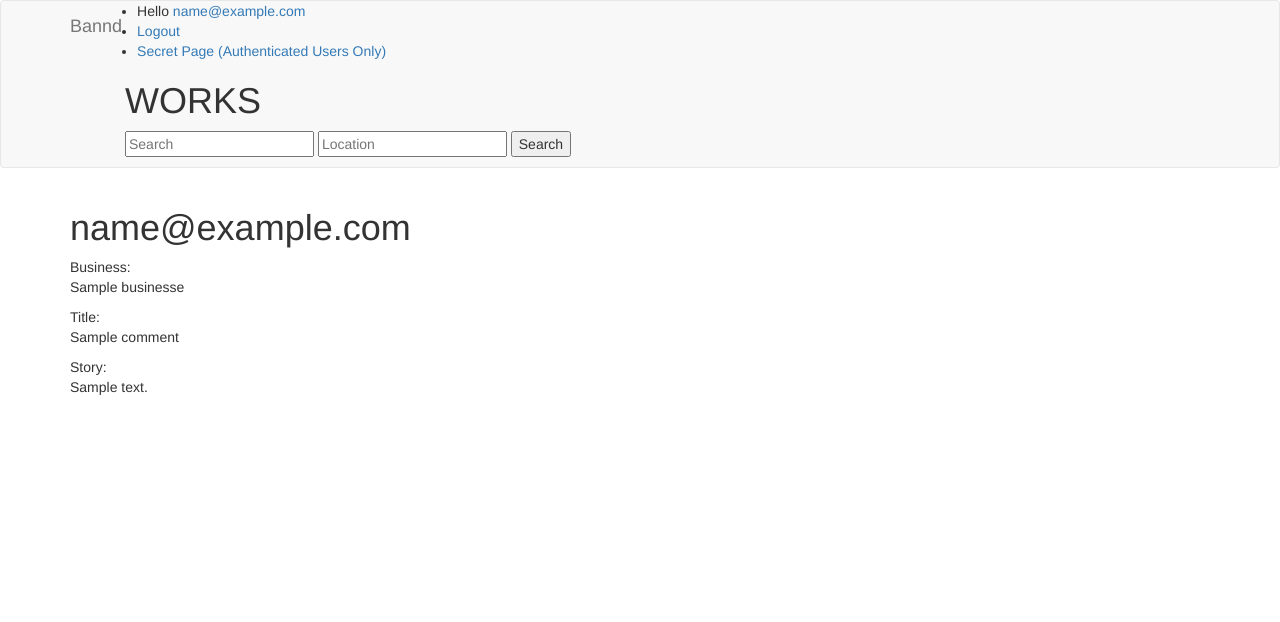
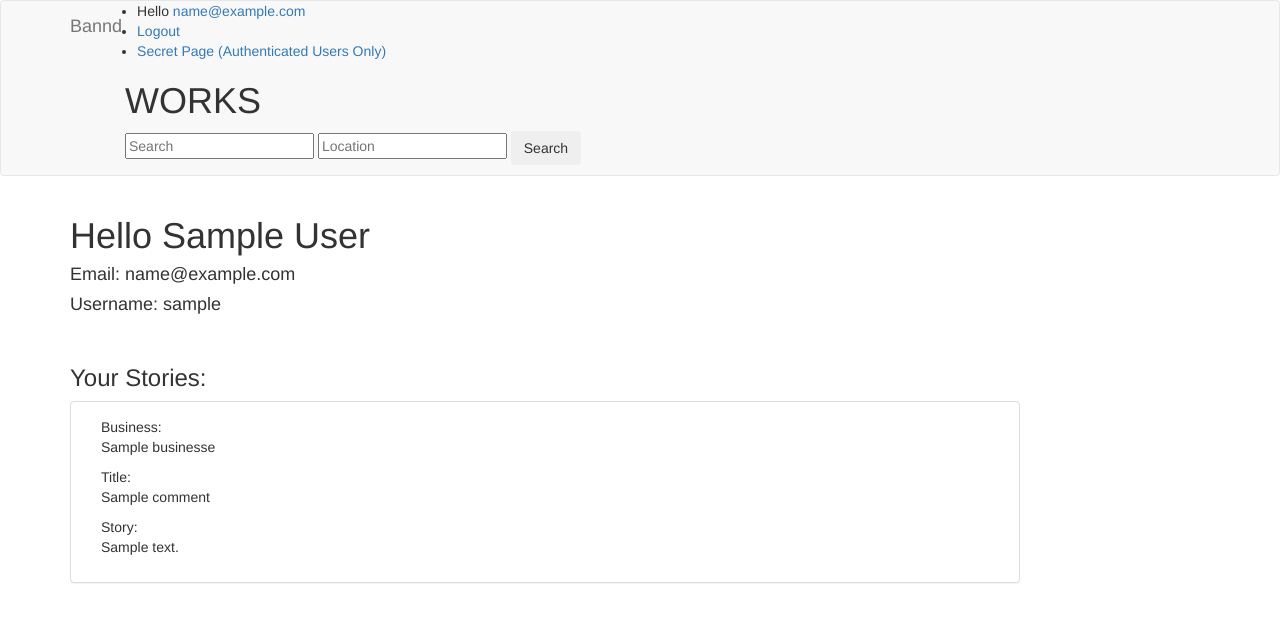
Before and after one commit to johndsykes86/Bannd, a Node server app: page /profile/600000000000000000000001 in a window 1280 px wide. Shown: the top 622 px of the page. Run offline with Node 20, Linux system fonts and the light colour scheme; a user stored in the database is signed in; tables that the repository leaves empty hold one stand-in row (values such as "Sample post"); some libraries are stand-ins or nearby versions.

Commit message:
show view and user view

```diff
--- a/config/passport.js
+++ b/config/passport.js
@@ -36,6 +36,7 @@ module.exports = function(passport){
           newUser.local.password = newUser.encrypt(password);
           newUser.firstName      = req.body.firstName
           newUser.lastName       = req.body.lastName
+          newUser.userName       = req.body.userName
 
 
 
--- a/config/routes.js
+++ b/config/routes.js
@@ -81,7 +81,10 @@ router.route('/show/:businessId')
       Business.findOne({yelpID: req.params.businessId}, (err, business) => {
         console.log(business);
         if(err) console.log(err);
-        res.render('show', {data: business})
+        User.find({}, (err, users)=> {
+          res.render('show', {data: business, users: users})
+        })
+
       })
 
     } else {
--- a/models/user.js
+++ b/models/user.js
@@ -6,8 +6,9 @@ var User = mongoose.Schema({
     email        : String,
     password     : String,
   },
-  firstName: String,
-  lastName: String,
+  firstName: {type: String, required: true},
+  lastName: {type: String, required: true},
+  userName: {type: String, required: true},
   comments: [{type: mongoose.Schema.Types.ObjectId, ref: 'Comment'}]
 });
 
--- a/views/authentication/signup.ejs
+++ b/views/authentication/signup.ejs
@@ -8,6 +8,11 @@
   <div class="form-group">
     <label for="email">Email</label>
     <input class="form-control" type="text" name="email" id="email">
+  </div>
+
+  <div class="form-group">
+    <label for="email">Username</label>
+    <input class="form-control" type="text" name="userName" id="userName">
   </div>
 
   <div class="form-group">
--- a/views/layout.ejs
+++ b/views/layout.ejs
@@ -32,7 +32,7 @@
               <form id="search-form">
                 <input type="text" placeholder="Search" id="search-text">
                 <input type="text" placeholder="Location" id="location-text">
-                <button type="submit" id="search-submit">Search</button>
+                <button class="btn" type="submit" id="search-submit">Search</button>
               </form>
 
             <% } else { %>
--- a/views/user.ejs
+++ b/views/user.ejs
@@ -1,6 +1,14 @@
-<h1><%= userData.local.email %></h1>
-<% for(i = 0; i < userData.comments.length; i ++) { %>
-Business: <p><%= userData.comments[i]._business.name %></p>
-Title: <p><%= userData.comments[i].title %></p>
-Story: <p><%= userData.comments[i].body %></p>
-<% } %>
+<h1>Hello <%= userData.firstName %> <%= userData.lastName %></h1>
+<h4>Email: <%= userData.local.email %></h4>
+<h4>Username: <%= userData.userName %></h4></br>
+
+<h3>Your Stories: </h3>
+  <% for(i = 0; i < userData.comments.length; i ++) { %>
+    <div class="panel panel-default col-sm-10 col-md-10">
+      <div class="panel-body">
+      Business: <p><%= userData.comments[i]._business.name %></p>
+      Title: <p><%= userData.comments[i].title %></p>
+      Story: <p><%= userData.comments[i].body %></p>
+      </div>
+    </div>
+  <% } %>
```
Also changed, not shown: views/landing.ejs (+6 -3 lines), views/show.ejs (+16 -4 lines).
